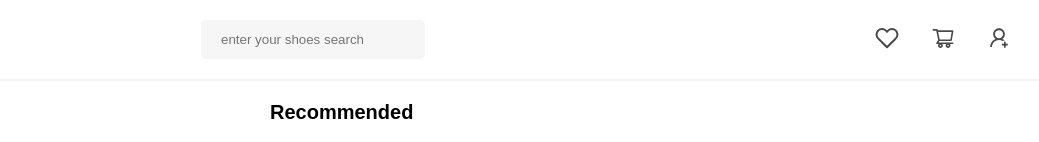
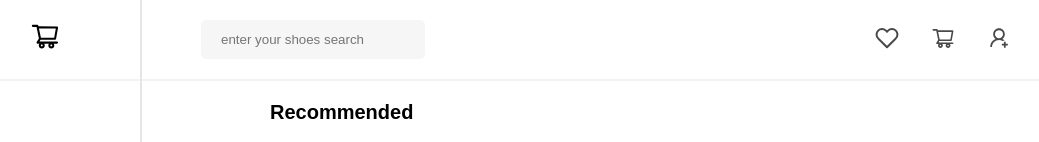
Before and after one commit to Arvindkr123/ShoesEcommerce, a React (Vite) app: page / in a window 1280 px wide. Shown: the top 142 px of the page, without its empty margins (50-1089 px from the left). Built offline with nearby package versions, Linux system fonts and the light colour scheme.

Commit message:
sidebar done

```diff
--- a/src/App.jsx
+++ b/src/App.jsx
@@ -2,10 +2,12 @@
 import Nav from './Navigation/Nav'
 import Products from './Products/Products'
 import Recommended from './Recommended/Recommended.jsx'
+import Sidebar from './Sidebar/Sidebar'
 
 const App = () => {
     return (
         <>
+            <Sidebar/>
             <Nav />
             <Recommended/>
             <Products />
--- /dev/null
+++ b/src/Sidebar/Sidebar.css
@@ -0,0 +1,24 @@
+.sidebar{
+    width: 15%;
+    position: fixed;
+    height: 100%;
+    border-right: 2px solid #e5e5e5;
+    z-index: 3;
+    display: flex;
+    flex-direction: column;
+    align-items: center;
+}
+
+.sidebar-title{
+    font-size: 30px;
+    font-weight: normal;
+    margin-bottom: 20px;
+}
+
+.logo-container{
+    margin-bottom: 4rem;
+}
+
+.logo-container h1{
+    margin-top: 1.3rem;
+}
--- /dev/null
+++ b/src/Sidebar/Sidebar.jsx
@@ -0,0 +1,22 @@
+import React from 'react'
+import './Sidebar.css'
+import { AiOutlineShoppingCart } from 'react-icons/ai'
+import Category from './Category/Category'
+import Price from './Price/Price'
+import Colors from './Colors/Colors'
+const Sidebar = () => {
+    return (
+        <>
+            <section className="sidebar">
+                <div className="logo-container">
+                    <h1 className='sidebar-title'><AiOutlineShoppingCart /></h1>
+                </div>
+                <Category />
+                <Price />
+                <Colors />
+            </section>
+        </>
+    )
+}
+
+export default Sidebar
```
